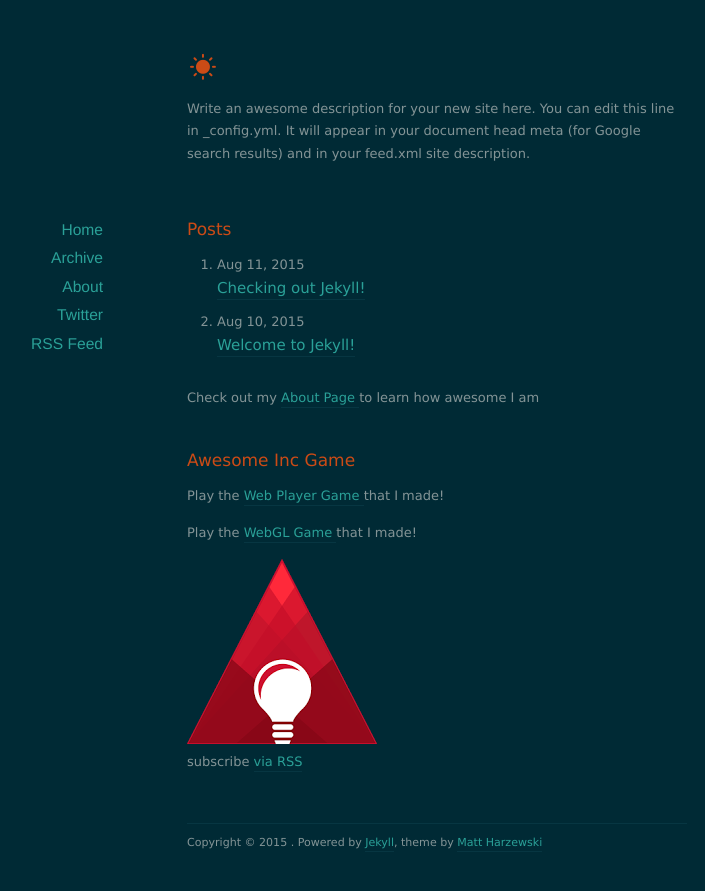
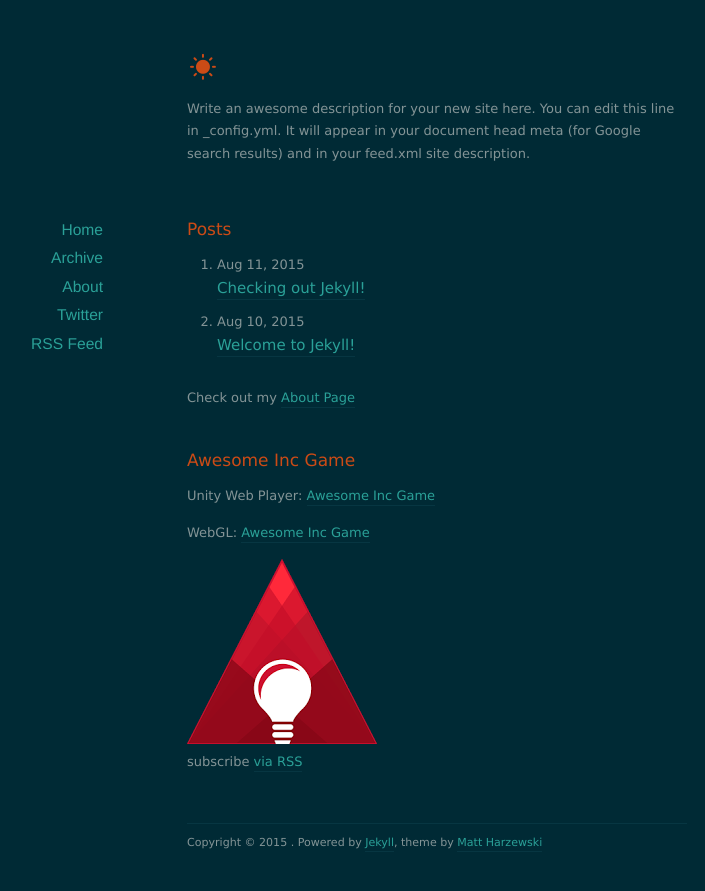
Before and after one commit to dustinpeerce/dustinpeerce.github.io, a Jekyll site: the page built from index.html, in a window 1280 px wide. Shown: the top 891 px of the page, without its empty margins (203-908 px from the left). Built offline with Jekyll 4.4.1, drawn with Linux system fonts in a browser that asks for light colours; nearby versions of some CDN libraries.

Commit message:
Index Update
Modified the labeling for the Awesome Inc Game links

```diff
--- a/index.html
+++ b/index.html
@@ -19,12 +19,12 @@ title: Dustin's Personal Blog
     {% endfor %}
   </ul>
 
-  <p> Check out my <a href="/about"> About Page </a> to learn how awesome I am </p>
+  <p> Check out my <a href="/about"> About Page </a> </p>
 
   <br>
   <h1> Awesome Inc Game </h1>
-  <p> Play the <a href="/awesome-inc-game/corevalues.html"> Web Player Game </a> that I made! </p>
-  <p> Play the <a href="/awesome-inc-game-webgl/corevalues.html"> WebGL Game </a> that I made! </p>
+  <p> Unity Web Player: <a href="/awesome-inc-game/corevalues.html"> Awesome Inc Game </a> </p>
+  <p> WebGL: <a href="/awesome-inc-game-webgl/corevalues.html"> Awesome Inc Game </a> </p>
   <img src="/images/logo.png">
 
   <p class="rss-subscribe">subscribe <a href="{{ "/feed.xml" | prepend: site.baseurl }}">via RSS</a></p>
```
